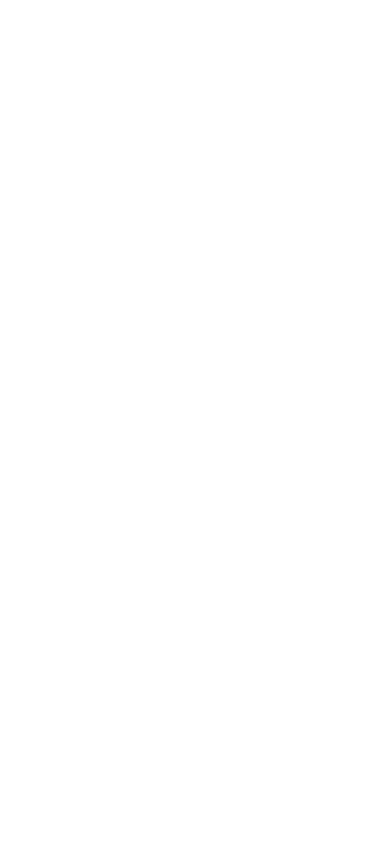
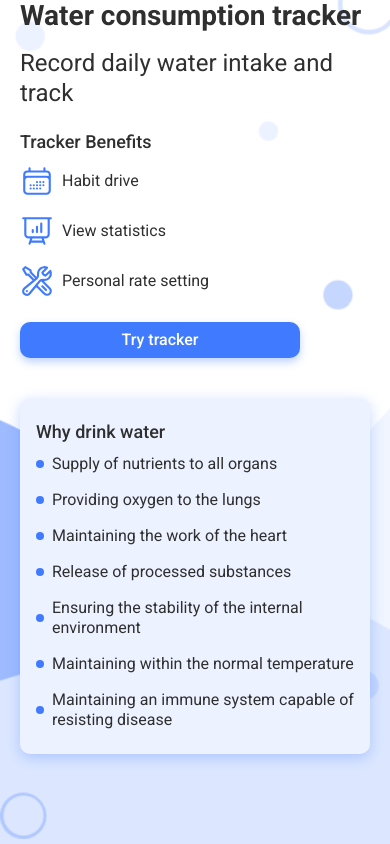
Before and after one commit to Iryna1511/project-06-front, a React (Vite) app: page / in a window 390 px wide. Built offline with nearby package versions, Linux system fonts and the light colour scheme.

Commit message:
made_mobile

```diff
--- a/src/App.jsx
+++ b/src/App.jsx
@@ -1,5 +1,9 @@
 import "./App.css";
 
-function App() {}
+import WelcomePage from "./pages/WelcomePage/WelcomePage";
+
+function App() {
+  return <WelcomePage />;
+}
 
 export default App;
--- /dev/null
+++ b/src/components/WaterСonsumptionTracker/WaterСonsumptionTracker.jsx
@@ -0,0 +1,40 @@
+import css from "./WaterСonsumptionTracker.module.css";
+
+export default function WaterСonsumptionTracker() {
+  return (
+    <div className={css.container}>
+      <div className={css.titlesContainer}>
+        <h1 className={css.title}>Water consumption tracker</h1>
+        <h2 className={css.secondaryTitle}>
+          Record daily water intake and track
+        </h2>
+      </div>
+      <div className={css.benefitsContainer}>
+        <h3 className={css.listTitle}>Tracker Benefits</h3>
+        <ul className={css.list}>
+          <li className={css.item}>
+            <svg className={css.icon} width="32" height="32">
+              <use href="icons.svg#icon-calendar"></use>
+            </svg>
+            <p className={css.itemText}>Habit drive</p>
+          </li>
+          <li className={css.item}>
+            <svg className={css.icon} width="32" height="32">
+              <use href="icons.svg#icon-presentation-chart-bar"></use>
+            </svg>
+            <p className={css.itemText}>View statistics</p>
+          </li>
+          <li className={css.item}>
+            <svg className={css.icon} width="32" height="32">
+              <use href="icons.svg#icon-wrench-screwdriver"></use>
+            </svg>
+            <p className={css.itemText}>Personal rate setting</p>
+          </li>
+        </ul>
+      </div>
+      <button className={css.button} type="button">
+        Try tracker
+      </button>
+    </div>
+  );
+}
--- /dev/null
+++ b/src/components/WaterСonsumptionTracker/WaterСonsumptionTracker.module.css
@@ -0,0 +1,89 @@
+.container {
+  display: flex;
+  flex-direction: column;
+  gap: 24px;
+  color: var(--black);
+  margin-bottom: 40px;
+}
+
+/* .titlesContainer {
+} */
+
+.benefitsContainer {
+  display: flex;
+  flex-direction: column;
+  /* gap: 24px; */
+}
+
+.title {
+  font-weight: 700;
+  font-size: 28px;
+  line-height: 1.14;
+  margin-bottom: 16px;
+}
+.secondaryTitle {
+  font-weight: 400;
+  font-size: 24px;
+  line-height: 1.25;
+}
+
+.listTitle {
+  font-weight: 500;
+  font-size: 18px;
+  line-height: 1.11;
+  margin-bottom: 12px;
+}
+
+.item {
+  display: flex;
+  gap: 8px;
+  align-items: center;
+}
+
+/* .item::before {
+  content: url("../../img/icons.svg#icon-ellipse");
+  position: absolute;
+  left: 0;
+  top: 50%;
+  transform: translateY(-50%);
+} */
+
+.itemText {
+  margin: 0;
+  font-weight: 400;
+  font-size: 16px;
+  line-height: 1.25;
+}
+
+.list {
+  display: flex;
+  flex-direction: column;
+  gap: 16px;
+}
+
+.icon {
+  width: 34px;
+  height: 34px;
+  stroke: #407bff;
+  fill: #407bff;
+}
+
+.button {
+  border-radius: 10px;
+  padding: 8px 0px;
+  color: var(--white);
+  font-weight: 500;
+  font-size: 16px;
+  line-height: 1.25;
+  text-align: center;
+  width: 280px;
+  height: 36px;
+  border: none;
+
+  box-shadow: 0 4px 8px 0 rgba(64, 123, 255, 0.34);
+  background: var(--blue);
+}
+
+svg {
+  display: block;
+}
--- /dev/null
+++ b/src/components/WhyDrinkWater/WhyDrinkWater.jsx
@@ -0,0 +1,45 @@
+import css from "./WhyDrinkWater.module.css";
+
+export default function WhyDrinkWater() {
+  return (
+    <div className={css.container}>
+      <h3 className={css.title}>Why drink water</h3>
+      <ul className={css.list}>
+        <li className={css.item}>
+          <div className={css.circle}></div>
+          <p className={css.itemsText}>Supply of nutrients to all organs</p>
+        </li>
+        <li className={css.item}>
+          <div className={css.circle}></div>
+          <p className={css.itemsText}>Providing oxygen to the lungs</p>
+        </li>
+        <li className={css.item}>
+          <div className={css.circle}></div>
+          <p className={css.itemsText}>Maintaining the work of the heart</p>
+        </li>
+        <li className={css.item}>
+          <div className={css.circle}></div>
+          <p className={css.itemsText}>Release of processed substances</p>
+        </li>
+        <li className={css.item}>
+          <div className={css.circle}></div>
+          <p className={css.itemsText}>
+            Ensuring the stability of the internal environment
+          </p>
+        </li>
+        <li className={css.item}>
+          <div className={css.circle}></div>
+          <p className={css.itemsText}>
+            Maintaining within the normal temperature
+          </p>
+        </li>
+        <li className={css.item}>
+          <div className={css.circle}></div>
+          <p className={css.itemsText}>
+            Maintaining an immune system capable of resisting disease
+          </p>
+        </li>
+      </ul>
+    </div>
+  );
+}
--- /dev/null
+++ b/src/components/WhyDrinkWater/WhyDrinkWater.module.css
@@ -0,0 +1,39 @@
+.container {
+  border-radius: 10px;
+  padding: 24px 16px;
+  box-shadow: 0 4px 14px 0 rgba(64, 123, 255, 0.3);
+  background: var(--light-blue);
+  color: var(--black);
+}
+
+.title {
+  font-weight: 500;
+  font-size: 18px;
+  line-height: 1.11;
+  margin-bottom: 12px;
+}
+
+.list {
+  display: flex;
+  flex-direction: column;
+  gap: 16px;
+}
+
+.item {
+  display: flex;
+  align-items: center;
+}
+
+.itemsText {
+  font-weight: 400;
+  font-size: 16px;
+  line-height: 1.25;
+}
+
+.circle {
+  min-width: 8px;
+  min-height: 8px;
+  background-color: var(--blue);
+  border-radius: 100%;
+  margin-right: 8px;
+}
--- a/src/index.css
+++ b/src/index.css
@@ -31,6 +31,7 @@
 }
 
 body {
+  font-family: "Roboto", sans-serif;
   background-color: #fff;
   color: #2f2f2f;
   font-weight: 400;
--- a/src/pages/HomePage/HomePage.jsx
+++ /dev/null
@@ -1 +0,0 @@
-export default function HomePage() {}
--- /dev/null
+++ b/src/pages/WelcomePage/WelcomePage.jsx
@@ -0,0 +1,15 @@
+import css from "./WelcomePage.module.css";
+import WaterСonsumptionTracker from "../../components/WaterСonsumptionTracker/WaterСonsumptionTracker";
+import WhyDrinkWater from "../../components/WhyDrinkWater/WhyDrinkWater";
+
+//тут має бути фон і контейнер для блоків(два компоненти )
+export default function WelcomePage() {
+  return (
+    <div className={css.pageContainer}>
+      <div className={css.infoContainer}>
+        <WaterСonsumptionTracker />
+        <WhyDrinkWater />
+      </div>
+    </div>
+  );
+}
--- /dev/null
+++ b/src/pages/WelcomePage/WelcomePage.module.css
@@ -0,0 +1,26 @@
+:root {
+  --black: #2f2f2f;
+  --white: #ffffff;
+  --blue: #407bff;
+  --light-blue: #ecf2ff;
+  --medium-blue: #9ebbff;
+  --red: #ef5050;
+  --orange: #ff9d43;
+  --soft-blue: #d7e3ff;
+}
+
+/*  ---------- COMMON STYLES------- */
+/*  ---------- MOBILE STYLES------- */
+
+.pageContainer {
+  background-image: url("../../img/bgMobileMainPage.png");
+  background-size: cover;
+  background-position: center;
+  width: 100vw;
+  height: 100vh;
+}
+
+.infoContainer {
+  padding-left: 20px;
+  padding-right: 20px;
+}
```
Also changed, not shown: public/icons.svg (added), src/img/bgMobileMainPage.png (added).
